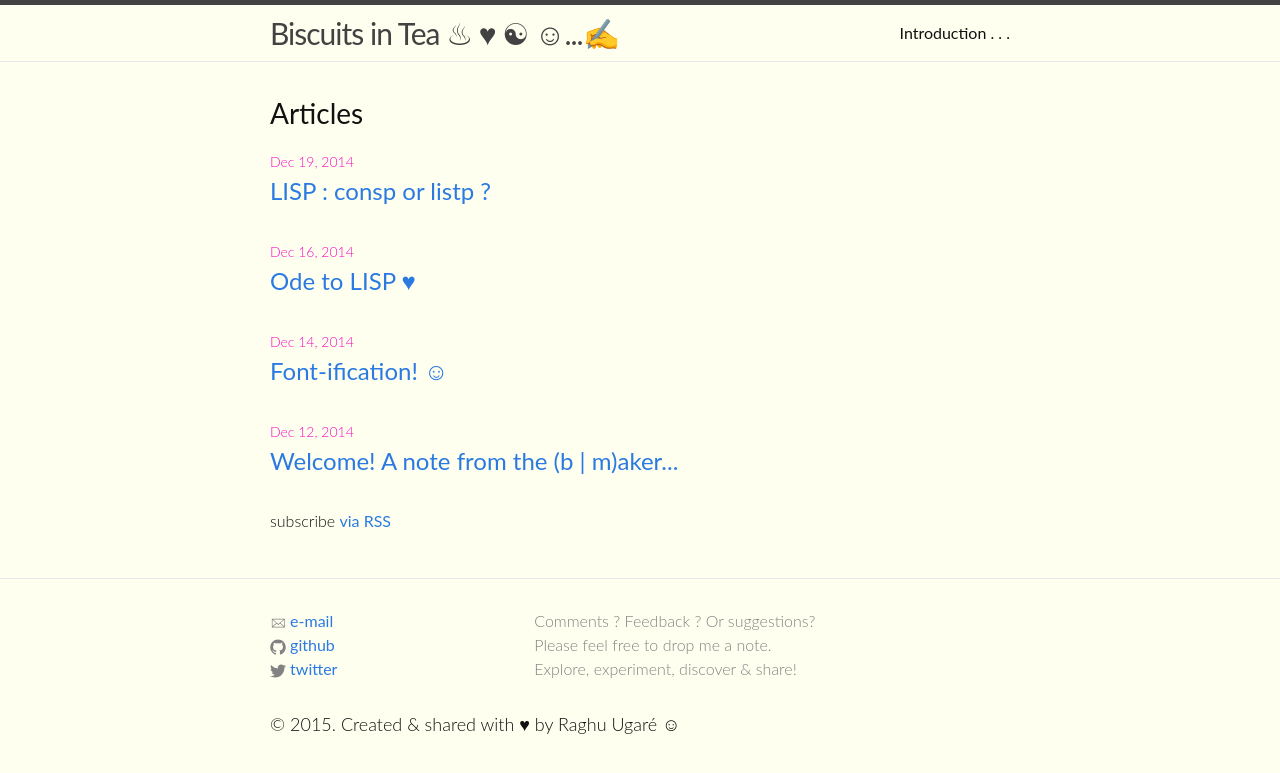
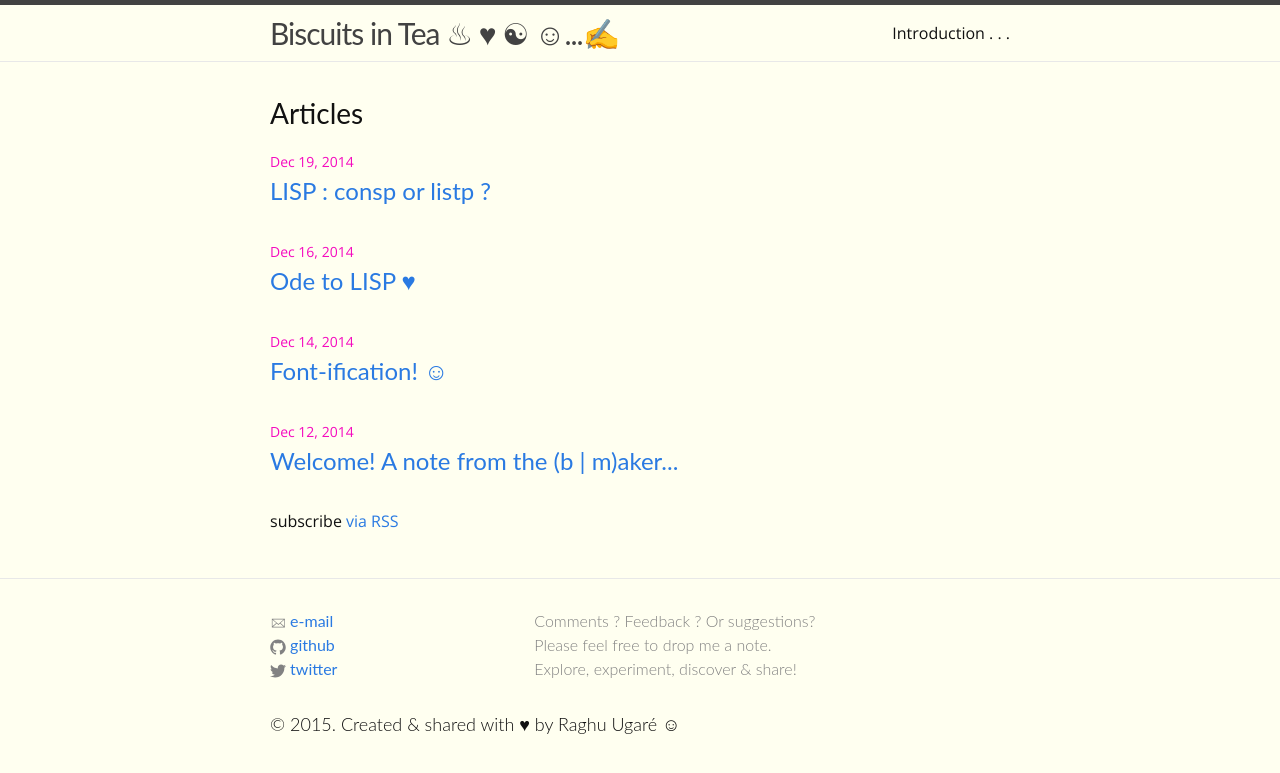
Before and after one commit to raghuugare/raghuugare.bkup, a Jekyll site: the page built from index.html, in a window 1280 px wide. Shown: the top 773 px of the page. Built offline with Jekyll 4.4.1, drawn with Linux system fonts in a browser that asks for light colours; some web fonts are replaced.

Commit message:
Update main.scss
Trying Open Sans...

```diff
--- a/css/main.scss
+++ b/css/main.scss
@@ -21,7 +21,7 @@ $code-font-style: normal;
 $code-font-weight: 400;
 $code-font-size:  15px;
 
-$title-font-family: cuprum, marmelad, lato, sans-serif;
+$title-font-family: marmelad, lato, sans-serif;
 $title-font-color: #ffa00f; // #ffaa00; // #fa8221;
 $title-font-size: 40px;
 
@@ -41,7 +41,7 @@ $body-font-weight: 300;
 // Our variables
 // Some nice fonts (albeit available locally! :-( ) : Optima, Seravek, Avenir, ...
 
-$base-font-family: merriweather, lato, Helvetica Neue, Helvetica, Arial, sans-serif;
+$base-font-family: open sans, merriweather, lato, Helvetica Neue, Helvetica, Arial, sans-serif;
 $base-font-size:   16px;
 $small-font-size:  $base-font-size * 0.875;
 $base-line-height: 1.5;
```
